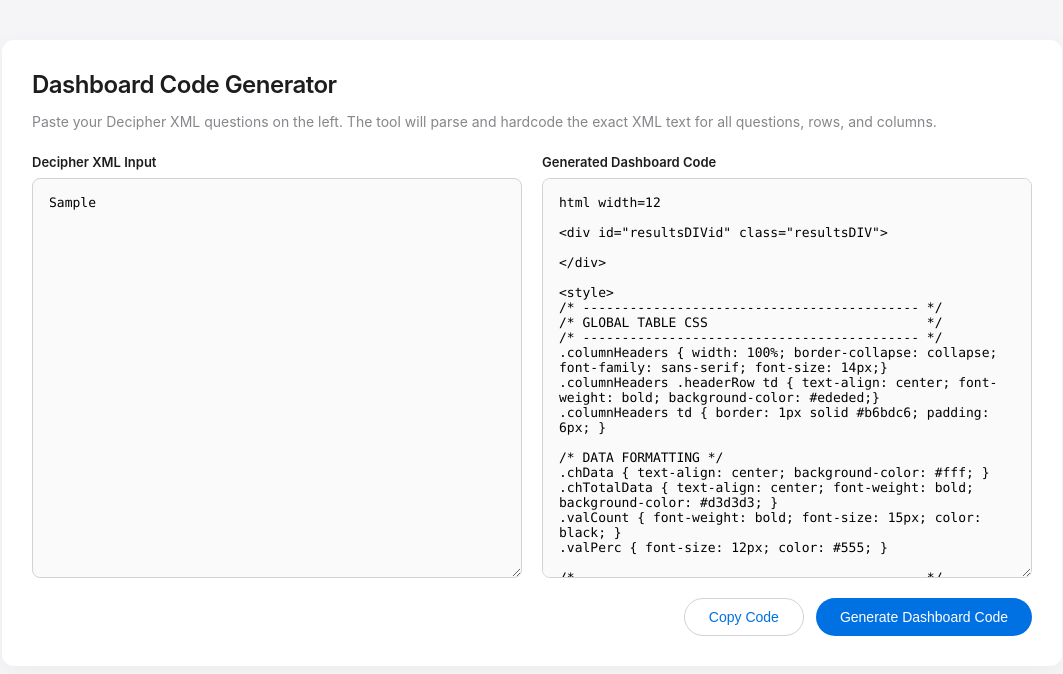
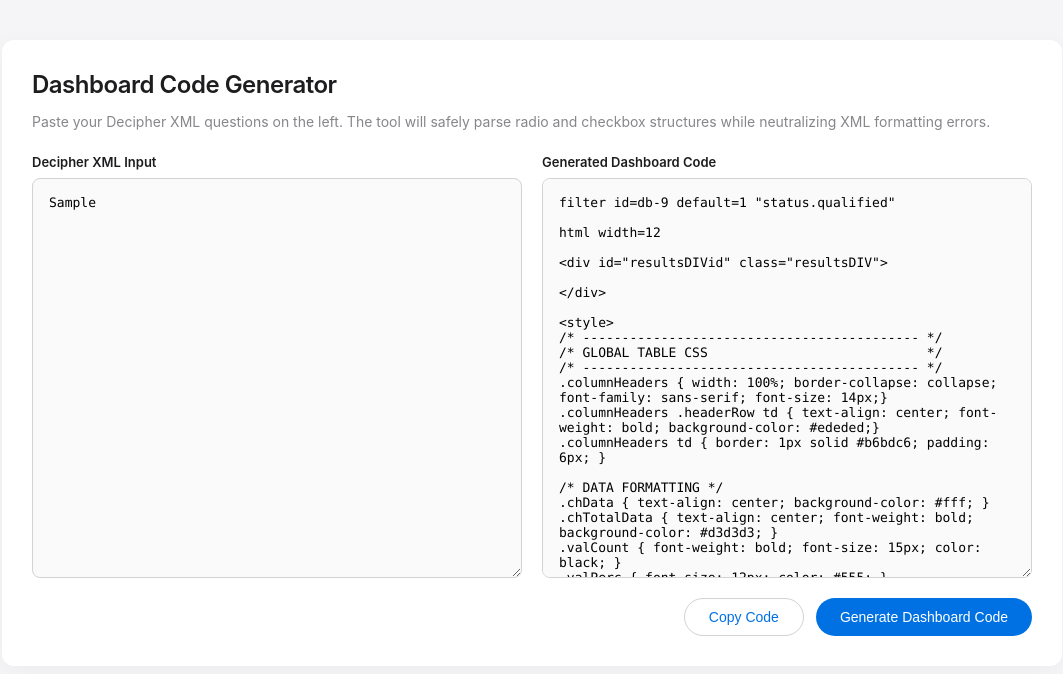
Before and after one commit to priyank100293/dbquec, a plain HTML site: page index.html in a window 1280 px wide. Both pictures are taken after typing "Sample" into the empty fields and a click on the button "Generate Dashboard Code". Shown: the whole page, without its empty margins (108-1171 px from the left). Drawn offline with Linux system fonts and the light colour scheme.

Commit message:
Add files via upload

```diff
--- a/index.html
+++ b/index.html
@@ -121,7 +121,7 @@
 
 <div class="container">
     <h1>Dashboard Code Generator</h1>
-    <p>Paste your Decipher XML questions on the left. The tool will parse and hardcode the exact XML text for all questions, rows, and columns.</p>
+    <p>Paste your Decipher XML questions on the left. The tool will safely parse radio and checkbox structures while neutralizing XML formatting errors.</p>
 
     <div class="grid">
         <div class="input-group">
@@ -141,25 +141,29 @@
 </div>
 
 <script>
-// UTILITY: Sanitize text to valid ASCII replacements to prevent UTF-8 rendering errors
+// UTILITY: Advanced XML Sanitizer
+// Protects the DOMParser from crashing on common survey platform quirks
 function sanitizeText(str) {
     return str
-        .replace(/[\u2018\u2019]/g, "'") // Replace smart single quotes
-        .replace(/[\u201C\u201D]/g, '"') // Replace smart double quotes
-        .replace(/[\u2013\u2014]/g, '-') // Replace en and em dashes
-        .replace(/\u2026/g, '...')       // Replace ellipsis
-        .replace(/[\u200B-\u200D\uFEFF]/g, ''); // Remove zero-width hidden characters
+        .replace(/[\u2018\u2019]/g, "'") // Smart single quotes
+        .replace(/[\u201C\u201D]/g, '"') // Smart double quotes
+        .replace(/[\u2013\u2014]/g, '-') // Em/En dashes
+        .replace(/\u2026/g, '...')       // Ellipsis
+        .replace(/[\u200B-\u200D\uFEFF]/g, '') // Zero-width characters
+        .replace(/\s+([a-zA-Z0-9_-]+):([a-zA-Z0-9_-]+)=/g, ' $1_$2=') // Fixes fatal namespace errors (e.g. ss:questionClassNames)
+        .replace(/&(?!(?:apos|quot|[gl]t|amp);|#)/g, '&amp;') // Fixes unescaped ampersands
+        .replace(/<(?=[\s0-9])/g, '&lt;'); // Fixes loose less-than signs (e.g. Age < 18)
 }
 
 function generateCode() {
     let rawText = document.getElementById('xmlInput').value;
 
-    // Pass the raw XML through the ASCII/UTF-8 sanitizer first
     const xmlText = sanitizeText(rawText);
-
     const parser = new DOMParser();
     const xmlDoc = parser.parseFromString(`<survey>${xmlText}</survey>`, "text/xml");
-    const questions = xmlDoc.querySelectorAll("radio");
+
+    // Now querying for both radios AND checkboxes
+    const questions = xmlDoc.querySelectorAll("radio, checkbox");
 
     let allQs = [];
 
@@ -193,7 +197,7 @@ function generateCode() {
     // ---------------------------------------------------------
     // BUILD THE HTML STRING
     // ---------------------------------------------------------
-    let out = `html width=12\n\n<div id="resultsDIVid" class="resultsDIV">\n\n`;
+    let out = `filter id=db-9 default=1 "status.qualified"\n\nhtml width=12\n\n<div id="resultsDIVid" class="resultsDIV">\n\n`;
 
     allQs.forEach((q, index) => {
         let marginTop = index === 0 ? "0px" : "25px";
@@ -204,7 +208,6 @@ function generateCode() {
             out += `\n`;
             out += `<table class="columnHeaders" id="${q.id}_Table" style="margin-top: ${marginTop};">\n`;
             out += `    <tr class="headerRow">\n`;
-            // Reverted question title back to hardcoded text
             out += `        <td class="ch1"><span class="headerClick" onclick="toggleSection('${q.id}');">${q.id}. ${q.title}</span></td>\n`;
             out += `        <td class="chDataHeader">Count (%)</td>\n`;
             out += `    </tr>\n\n`;
@@ -233,7 +236,6 @@ function generateCode() {
             out += `\n`;
             out += `<table class="columnHeaders" id="${q.id}_Table" style="margin-top: ${marginTop};">\n`;
             out += `    <tr class="headerRow">\n`;
-            // Reverted question title back to hardcoded text
             out += `        <td class="chBrand">${q.id}. ${q.title}</td>\n`;
 
             q.cols.forEach(c => {
```
